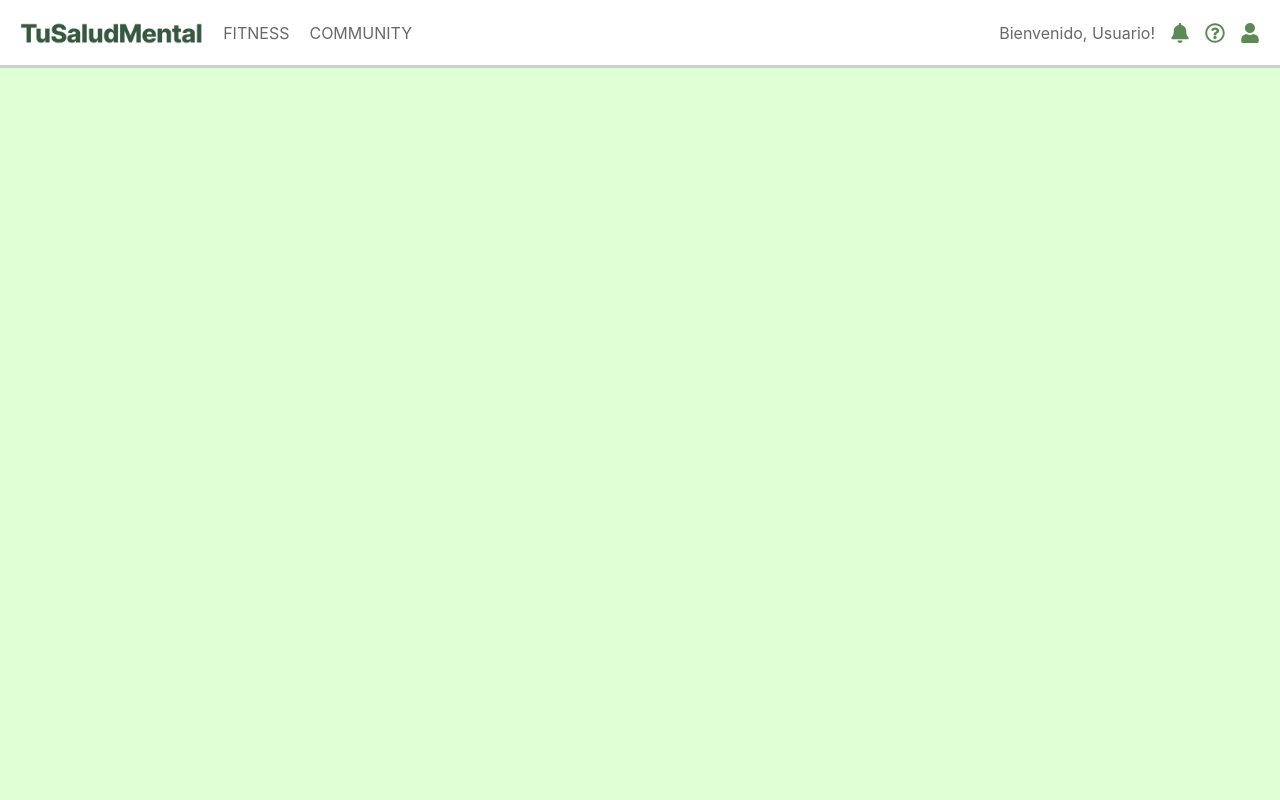
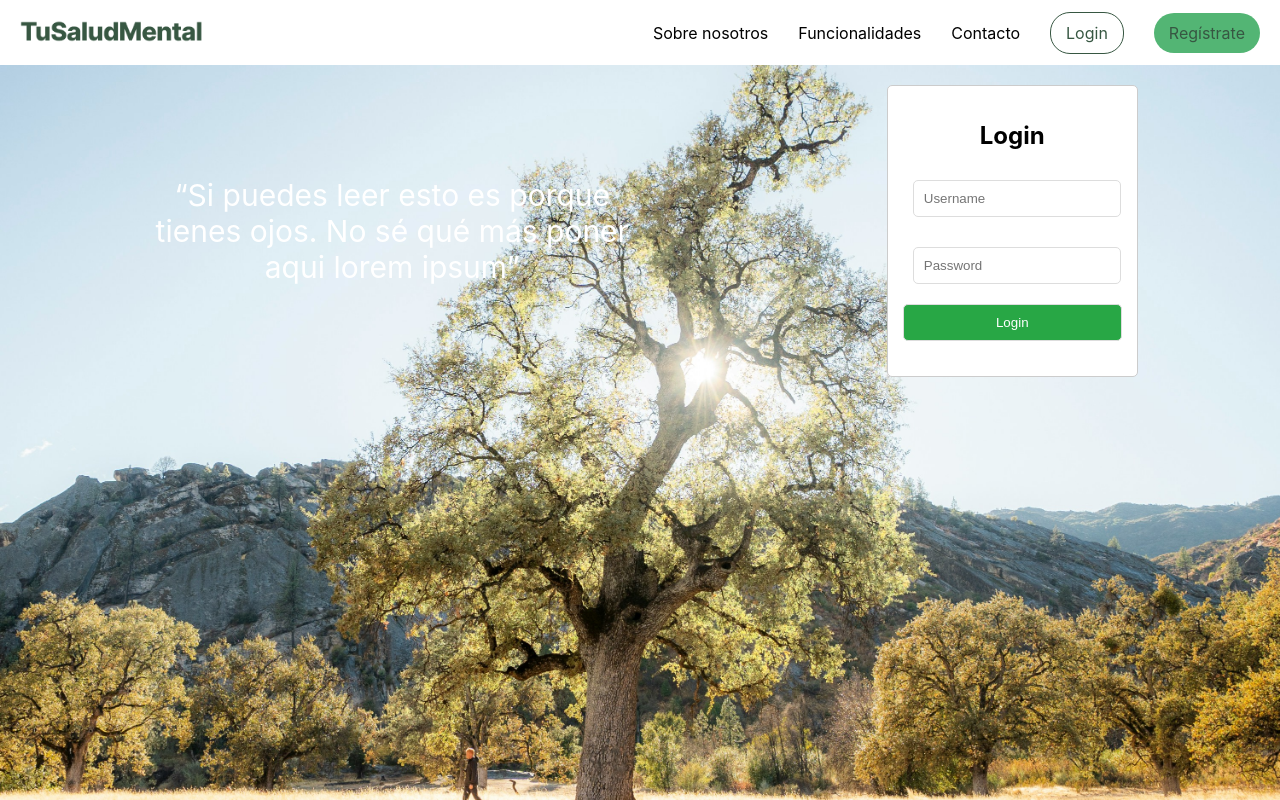
Before and after one commit to cuellarcarla/daw-mentalapp, a React (Create React App) app in the folder frontend/: page /login in a window 1280 px wide. Built offline with nearby package versions, Linux system fonts and the light colour scheme; no server answers.

Commit message:
Added new navbar for login and main page

```diff
--- a/frontend/src/App.css
+++ b/frontend/src/App.css
@@ -1,6 +1,6 @@
 body {
   font-family: Arial, sans-serif;
-  background-color: #f4f4f4;
+  background-color: red;
   text-align: center;
 }
 
--- a/frontend/src/App.js
+++ b/frontend/src/App.js
@@ -1,18 +1,57 @@
-import { BrowserRouter as Router, Route, Routes } from "react-router-dom";
-import Navbar from "./components/Navbar";
+/*import { BrowserRouter as Router, Route, Routes } from "react-router-dom";
+import AppNavbar from "./components/AppNavbar";
+import MainNavbar from "./components/MainNavbar";
 import Community from "./pages/Community";
 import Fitness from "./pages/Fitness";
+import Login from "./pages/Login";
 
 const App = () => {
   return (
     <Router>
-      <Navbar />
+      <AppNavbar />
       <Routes>
-        <Route path="/" element={<Community />} />
         <Route path="/fitness" element={<Fitness />} />
+        <Route path="/community" element={<Community />} />
+        <Route path="/login" element={<Login />} />
       </Routes>
     </Router>
   );
 };
 
+export default App;*/
+import { BrowserRouter as Router, Route, Routes, useLocation } from "react-router-dom";
+import MainNavbar from "./components/MainNavbar";
+import AppNavbar from "./components/AppNavbar";
+import Login from "./pages/Login";
+import Community from "./pages/Community";
+import Fitness from "./pages/Fitness";
+//import Home from "./pages/Home";
+//import Register from "./pages/Register";
+
+const Layout = ({ children }) => {
+  const location = useLocation();
+  const showMainNavbar = ["/", "/login"].includes(location.pathname);
+
+  return (
+    <>
+      {showMainNavbar ? <MainNavbar /> : <AppNavbar />}
+      {children}
+    </>
+  );
+};
+
+function App() {
+  return (
+    <Router>
+      <Layout>
+        <Routes>
+          <Route path="/login" element={<Login />} />
+          <Route path="/community" element={<Community />} />
+          <Route path="/fitness" element={<Fitness />} />
+        </Routes>
+      </Layout>
+    </Router>
+  );
+}
+
 export default App;
--- a/frontend/src/components/Navbar.js
+++ b/frontend/src/components/AppNavbar.js
@@ -1,15 +1,15 @@
 import { Link } from "react-router-dom";
 import { FaBell, FaRegQuestionCircle, FaUser } from "react-icons/fa";
 import { IconContext } from "react-icons";
-import "./Navbar.css";
+import "./AppNavbar.css";
 
-const Navbar = () => {
+const AppNavbar = () => {
   return (
     <nav className="navbar">
       <div className="nav-left">
         <img src="/logo.png" alt="Logo" className="logo" />
         <Link to="/fitness" className="nav-link">FITNESS</Link>
-        <Link to="/" className="nav-link">COMMUNITY</Link>
+        <Link to="/community" className="nav-link">COMMUNITY</Link>
       </div>
       <div className="nav-right">
         <span className="user">Bienvenido, Usuario!</span>
@@ -25,4 +25,4 @@ const Navbar = () => {
   );
 };
 
-export default Navbar;
+export default AppNavbar;
--- /dev/null
+++ b/frontend/src/components/MainNavbar.css
@@ -0,0 +1,48 @@
+.main-navbar {
+    display: flex;
+    justify-content: space-between;
+    height: 45px;
+    align-items: center;
+    padding: 10px 20px;
+    background-color: #fff;
+    color: #686868;
+    /*box-shadow: 0px 3px #cecece;*/
+  }
+
+  .nav-left .logo {
+    height: 30px;
+  }
+
+  .nav-right {
+    display: flex;
+    align-items: center;
+    height: 5vh;
+  }
+
+  .nav-right a {
+    margin-left: 15px;
+    text-decoration: none;
+    color: black;
+    height: auto;
+  }
+
+  .nav-right a:nth-last-child(2),
+  .nav-right a:last-child {
+    border-radius: 20px;
+    padding: 10px 15px;
+  }
+
+  .nav-right a:nth-last-child(2) {
+    color: #375742;
+    border: 1px solid #375742;
+  }
+
+  .nav-right a:last-child {
+    color: #375742;
+    background-color: #53B574;
+  }
+
+  .disabled {
+    pointer-events: none;
+    color: gray;
+  }
--- /dev/null
+++ b/frontend/src/components/MainNavbar.js
@@ -0,0 +1,25 @@
+import { Link, useLocation } from "react-router-dom";
+import "./MainNavbar.css";
+
+const MainNavbar = () => {
+  const location = useLocation();
+
+  return (
+    <nav className="main-navbar">
+      <div className="nav-left">
+        <Link to="/" className="logo-link">
+          <img src="/logo.png" alt="Logo" className="logo"></img>
+        </Link>
+      </div>
+      <div className="nav-right">
+        <Link to="/about">Sobre nosotros</Link>
+        <Link to="/functionality">Funcionalidades</Link>
+        <Link to="/contact">Contacto</Link>
+        <Link to="/login" className={location.pathname === "/login" ? "disabled" : ""}>Login</Link>
+        <Link to="/register">Regístrate</Link>
+      </div>
+    </nav>
+  );
+};
+
+export default MainNavbar;
--- a/frontend/src/pages/Fitness.css
+++ b/frontend/src/pages/Fitness.css
@@ -1,6 +1,9 @@
 body {
     font-family: Arial, sans-serif;
-    background-color: #DEFFD3;
+    /*background-color: #DEFFD3;*/
+    background-image: url("../../public/fondo_arbol.jpg");
+    background-repeat: no-repeat, repeat;
+    background-size: cover;
     text-align: center;
     box-sizing: border-box;
 }
--- /dev/null
+++ b/frontend/src/pages/Login.css
@@ -0,0 +1,49 @@
+body {
+  background-color: #DEFFD3;
+}
+
+.login-wrapper {
+  display: flex;
+  justify-content: space-around;
+  gap: -20px;
+  align-items: center;
+  margin: auto;
+  padding: 20px;
+}
+
+.login-inspire {
+  width: 500px;
+  color: #fff;
+  font-size: 30px;
+}
+
+.login-container {
+    max-width: 1200px;
+    padding: 15px;
+    border: 1px solid #ccc;
+    border-radius: 5px;
+    background: white;
+    text-align: center;
+  }
+
+  input {
+    width: 85%;
+    padding: 20px;
+    margin: 10px 10px;
+    border: 1px solid #ccc;
+    border-radius: 5px;
+  }
+
+  button {
+    width: 100%;
+    padding: 10px;
+    background: green;
+    color: white;
+    border: none;
+    border-radius: 5px;
+    cursor: pointer;
+  }
+
+  button:hover {
+    background: darkgreen;
+  }
--- /dev/null
+++ b/frontend/src/pages/Login.js
@@ -0,0 +1,54 @@
+import { useState } from "react";
+import "./Login.css";
+
+function Login({ onLogin }) {
+  const [username, setUsername] = useState("");
+  const [password, setPassword] = useState("");
+
+  const handleSubmit = async (e) => {
+    e.preventDefault();
+
+    const response = await fetch("http://localhost:5000/api/login", {
+      method: "POST",
+      headers: { "Content-Type": "application/json" },
+      body: JSON.stringify({ username, password }),
+    });
+
+    const data = await response.json();
+    if (response.ok) {
+      onLogin(data.token);
+    } else {
+      alert(data.error);
+    }
+  };
+
+  return (
+    <div class="login-wrapper">
+        <div class="login-inspire">
+            <p>“Si puedes leer esto es porque tienes ojos. No sé qué más poner aqui lorem ipsum”</p>
+        </div>
+        <div className="login-container">
+            <h2>Login</h2>
+            <form onSubmit={handleSubmit}>
+                <input
+                type="text"
+                placeholder="Username"
+                value={username}
+                onChange={(e) => setUsername(e.target.value)}
+                required
+                />
+                <input
+                type="password"
+                placeholder="Password"
+                value={password}
+                onChange={(e) => setPassword(e.target.value)}
+                required
+                />
+                <button type="submit">Login</button>
+            </form>
+        </div>
+    </div>
+  );
+}
+
+export default Login;
```
Also changed, not shown: frontend/public/fondo_arbol.jpg (added), frontend/src/components/AppNavbar.css (renamed from frontend/src/components/Navbar.css).
